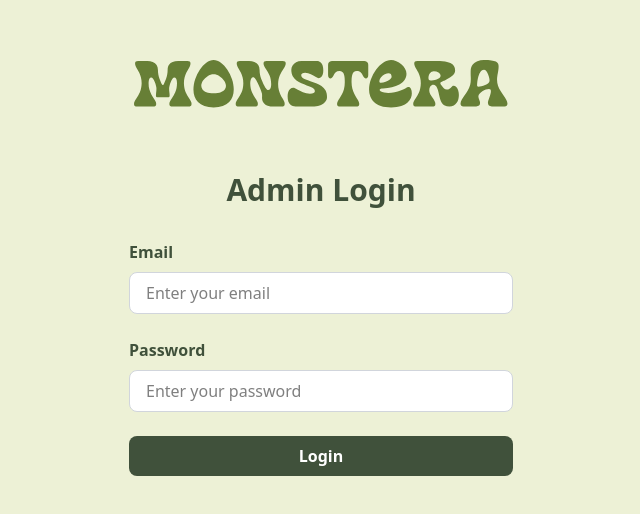
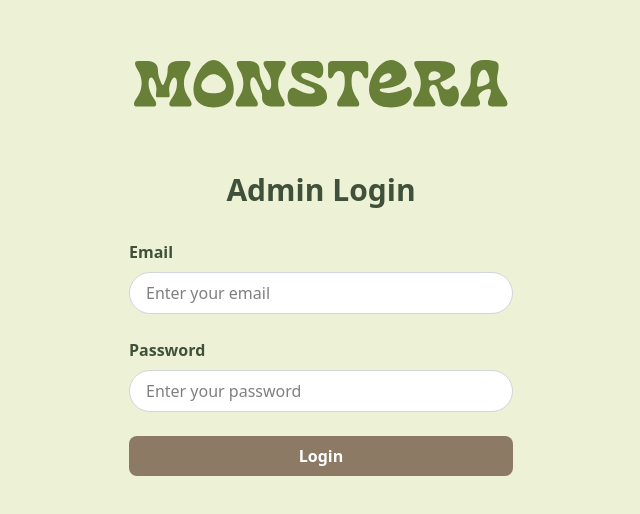
Before and after one commit to CNA-26/admin-frontend, a React (Vite) app in the folder admin-frontend/: page /login in a window 1280 px wide. Shown: the part 132-646 px from the top of the page, without its empty margins (319-959 px from the left). Built offline with nearby package versions, Linux system fonts and the light colour scheme.

Commit message:
tweaked colors to match and cleaned up visually

```diff
--- a/admin-frontend/src/components/users/ShowUsers.tsx
+++ b/admin-frontend/src/components/users/ShowUsers.tsx
@@ -107,10 +107,10 @@ const ShowUsers = () => {
                     const info = user;
 
                     return (
-                        <div key={user.id} >
+                        <div key={user.id} className="bg-white shadow-sm rounded-xl overflow-hidden">
                             <div
                                 onClick={() => toggleUser(user.id)}
-                                className="grid grid-cols-[2fr_2fr_0.5fr] bg-white rounded-xl shadow-sm hover:shadow-md hover:-translate-y-0.5 transition p-4 items-center cursor-pointer"
+                                className="grid grid-cols-[2fr_2fr_0.5fr] hover:shadow-md transition p-4 items-center cursor-pointer"
                             >
 
 
@@ -124,14 +124,15 @@ const ShowUsers = () => {
 
                             {
                                 openUserId === user.id && info && (
-                                    <div className="bg-gray-50 rounded-xl p-4 mt-2 shadow-inner">
+                                    <div className="bg-gray-50 p-4 border-t border-gray-200">
                                         <div className="flex justify-between">
-                                            <div>
-                                                <div><strong>Address:</strong><pre className="whitespace-pre-wrap inline">{info.address}</pre></div>
-                                                <div><strong>Role:</strong>{info.role || "-"}</div>
-                                                <div><strong>Created:</strong>{info.createdAt ? new Date(info.createdAt).toLocaleDateString() : "-"}</div>
+                                            <div className="space-y-2">
+                                                <div><strong>Address:</strong> <pre className="whitespace-pre-wrap inline">{info.address}</pre></div>
+                                                <div><strong>Role:</strong> {info.role || "-"}</div>
+                                                <div><strong>Created:</strong> {info.createdAt ? new Date(info.createdAt).toLocaleDateString() : "-"}</div>
                                             </div>
-                                            <div className="flex items-center gap-2"><select
+                                            <div className="flex flex-col gap-2">
+                                                <select
                                                     value={info.role}
                                                     onChange={(e) => handleRoleChange(user, e.target.value)}
                                                     className="h-9 px-3 border rounded-xl bg-white"
@@ -139,14 +140,12 @@ const ShowUsers = () => {
                                                     <option value="USER">USER</option>
                                                     <option value="ADMIN">ADMIN</option>
                                                 </select>
-                                                <div className="">
                                                 <button
                                                     onClick={() => handleDeleteUser(user.id)}
-                                                        className="h-9 px-3 bg-red-500 text-white rounded-xl hover:bg-red-600 flex items-center"
+                                                    className="h-9 px-3 bg-red-500 text-white rounded-xl hover:bg-red-600 flex items-center justify-center"
                                                 >
                                                     Delete user
                                                 </button>
-                                                </div>
                                             </div>
                                         </div>
                                     </div>
--- a/admin-frontend/src/pages/AdminLogin.tsx
+++ b/admin-frontend/src/pages/AdminLogin.tsx
@@ -51,7 +51,7 @@ export const AdminLogin: React.FC = () => {
               placeholder="Enter your email"
               value={email}
               onChange={(e) => setEmail(e.target.value)}
-              className="w-full px-4 py-2 border border-gray-300 bg-white rounded-lg focus:outline-none focus:ring-2 focus:ring-[#40513B]"
+              className="w-full px-4 py-2 border border-gray-300 bg-white rounded-full focus:outline-none focus:ring-2 focus:ring-[#40513B]"
             />
           </div>
 
@@ -63,14 +63,14 @@ export const AdminLogin: React.FC = () => {
               placeholder="Enter your password"
               value={password}
               onChange={(e) => setPassword(e.target.value)}
-              className="w-full px-4 py-2 border border-gray-300 bg-white rounded-lg focus:outline-none focus:ring-2 focus:ring-[#40513B]"
+              className="w-full px-4 py-2 border border-gray-300 bg-white rounded-full focus:outline-none focus:ring-2 focus:ring-[#40513B]"
             />
           </div>
 
           <button
             type="submit"
             disabled={isSubmitting}
-            className="w-full bg-[#40513B] hover:bg-[#8C7A64] disabled:opacity-70 text-white font-semibold py-2 px-4 rounded-lg transition duration-200"
+            className="w-full bg-[#8c7a64] hover:bg-[#7a6a54] disabled:opacity-70 text-white font-semibold py-2 px-4 rounded-lg transition duration-200"
           >
             {isSubmitting ? 'Logging in...' : 'Login'}
           </button>
```
Lines whose indentation alone changed are shown as unchanged.
